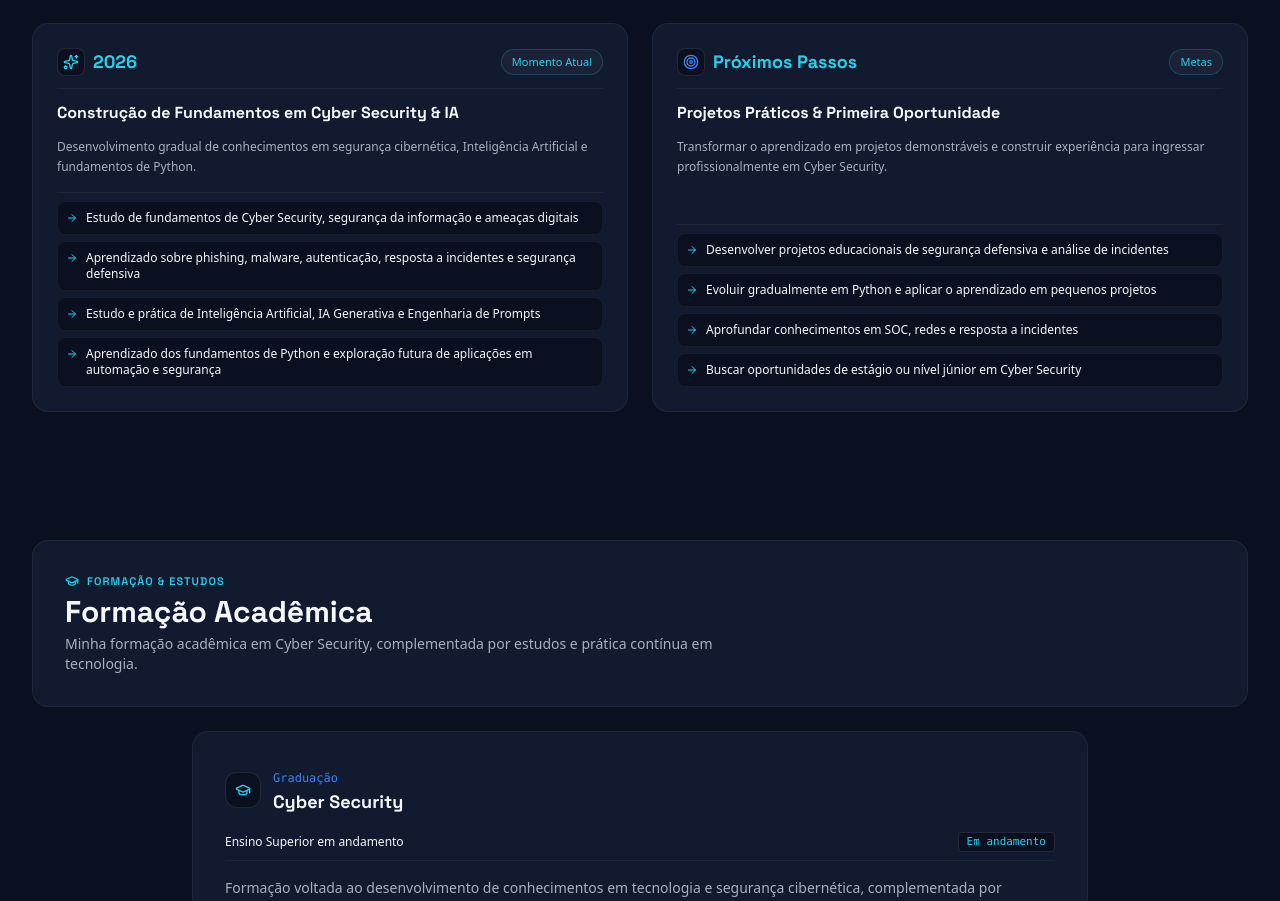
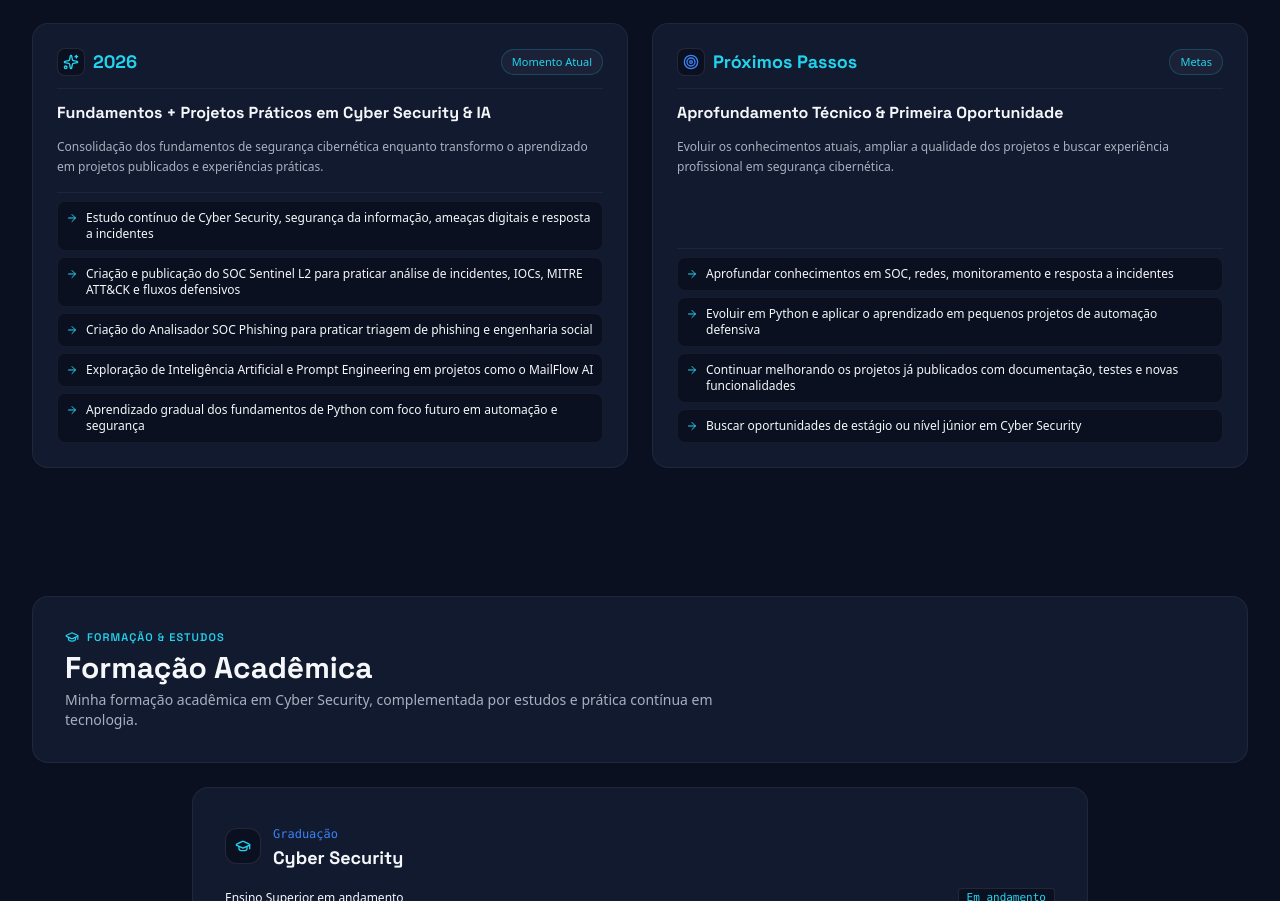
Before and after one commit to glaydsonaraujo25-cloud/Portfolio-me, a React (Vite) app: page / in a window 1280 px wide. Shown: the part 3930-4831 px from the top of the page. Built offline with nearby package versions, Linux system fonts and the light colour scheme.

Commit message:
Atualiza jornada com projetos publicados

```diff
--- a/src/data/portfolioData.ts
+++ b/src/data/portfolioData.ts
@@ -77,8 +77,33 @@ export const PROJECTS: Project[] = [
 ];
 
 export const LEARNING_TIMELINE: TimelineMilestone[] = [
-  { year: '2026', title: 'Construção de Fundamentos em Cyber Security & IA', status: 'em_andamento', badge: 'Momento Atual', summary: 'Desenvolvimento gradual de conhecimentos em segurança cibernética, Inteligência Artificial e fundamentos de Python.', items: ['Estudo de fundamentos de Cyber Security, segurança da informação e ameaças digitais', 'Aprendizado sobre phishing, malware, autenticação, resposta a incidentes e segurança defensiva', 'Estudo e prática de Inteligência Artificial, IA Generativa e Engenharia de Prompts', 'Aprendizado dos fundamentos de Python e exploração futura de aplicações em automação e segurança'] },
-  { year: 'Próximos Passos', title: 'Projetos Práticos & Primeira Oportunidade', status: 'proximo_passo', badge: 'Metas', summary: 'Transformar o aprendizado em projetos demonstráveis e construir experiência para ingressar profissionalmente em Cyber Security.', items: ['Desenvolver projetos educacionais de segurança defensiva e análise de incidentes', 'Evoluir gradualmente em Python e aplicar o aprendizado em pequenos projetos', 'Aprofundar conhecimentos em SOC, redes e resposta a incidentes', 'Buscar oportunidades de estágio ou nível júnior em Cyber Security'] }
+  {
+    year: '2026',
+    title: 'Fundamentos + Projetos Práticos em Cyber Security & IA',
+    status: 'em_andamento',
+    badge: 'Momento Atual',
+    summary: 'Consolidação dos fundamentos de segurança cibernética enquanto transformo o aprendizado em projetos publicados e experiências práticas.',
+    items: [
+      'Estudo contínuo de Cyber Security, segurança da informação, ameaças digitais e resposta a incidentes',
+      'Criação e publicação do SOC Sentinel L2 para praticar análise de incidentes, IOCs, MITRE ATT&CK e fluxos defensivos',
+      'Criação do Analisador SOC Phishing para praticar triagem de phishing e engenharia social',
+      'Exploração de Inteligência Artificial e Prompt Engineering em projetos como o MailFlow AI',
+      'Aprendizado gradual dos fundamentos de Python com foco futuro em automação e segurança'
+    ]
+  },
+  {
+    year: 'Próximos Passos',
+    title: 'Aprofundamento Técnico & Primeira Oportunidade',
+    status: 'proximo_passo',
+    badge: 'Metas',
+    summary: 'Evoluir os conhecimentos atuais, ampliar a qualidade dos projetos e buscar experiência profissional em segurança cibernética.',
+    items: [
+      'Aprofundar conhecimentos em SOC, redes, monitoramento e resposta a incidentes',
+      'Evoluir em Python e aplicar o aprendizado em pequenos projetos de automação defensiva',
+      'Continuar melhorando os projetos já publicados com documentação, testes e novas funcionalidades',
+      'Buscar oportunidades de estágio ou nível júnior em Cyber Security'
+    ]
+  }
 ];
 
 export const EDUCATION_DATA: EducationItem[] = [
```
